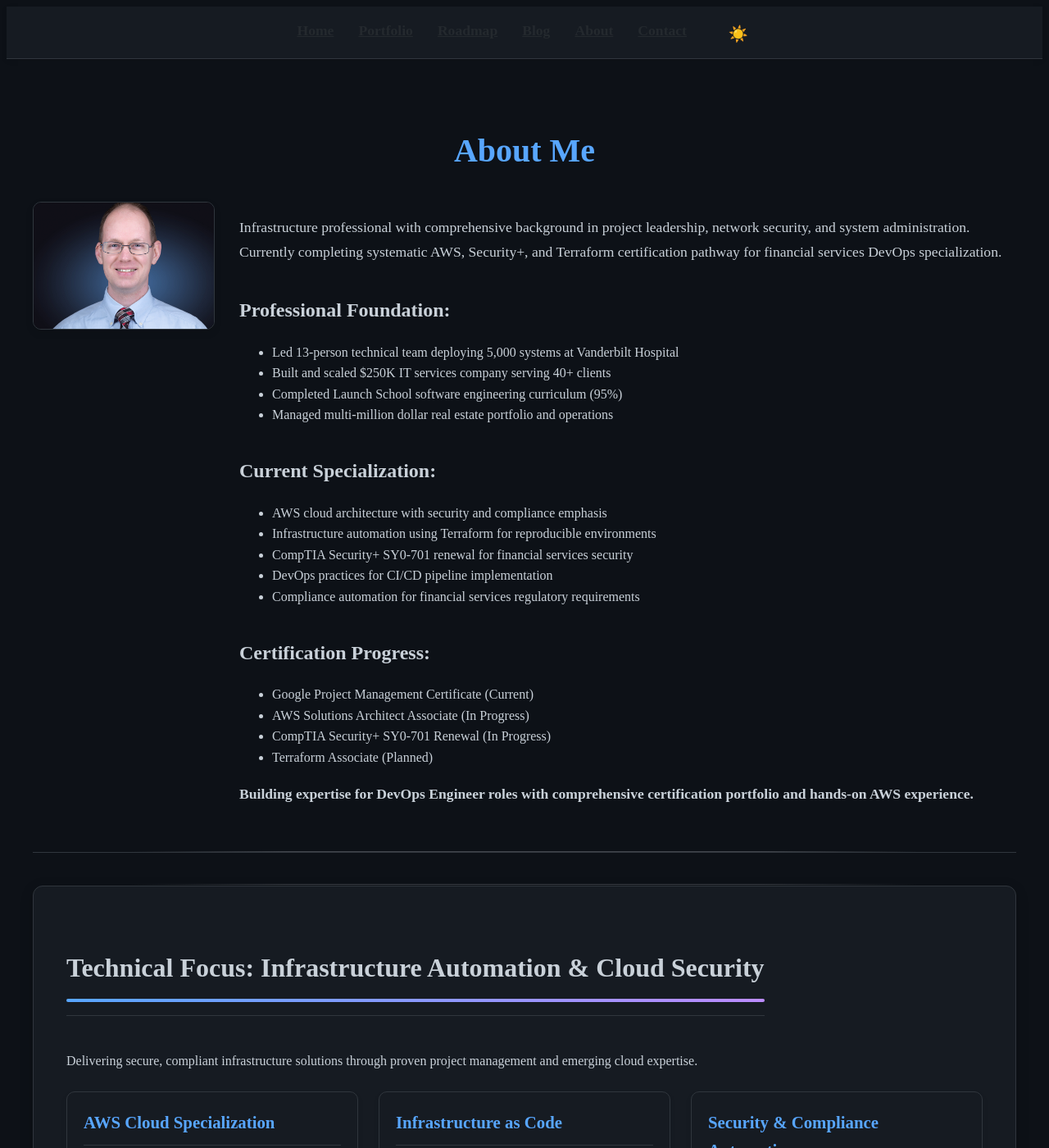
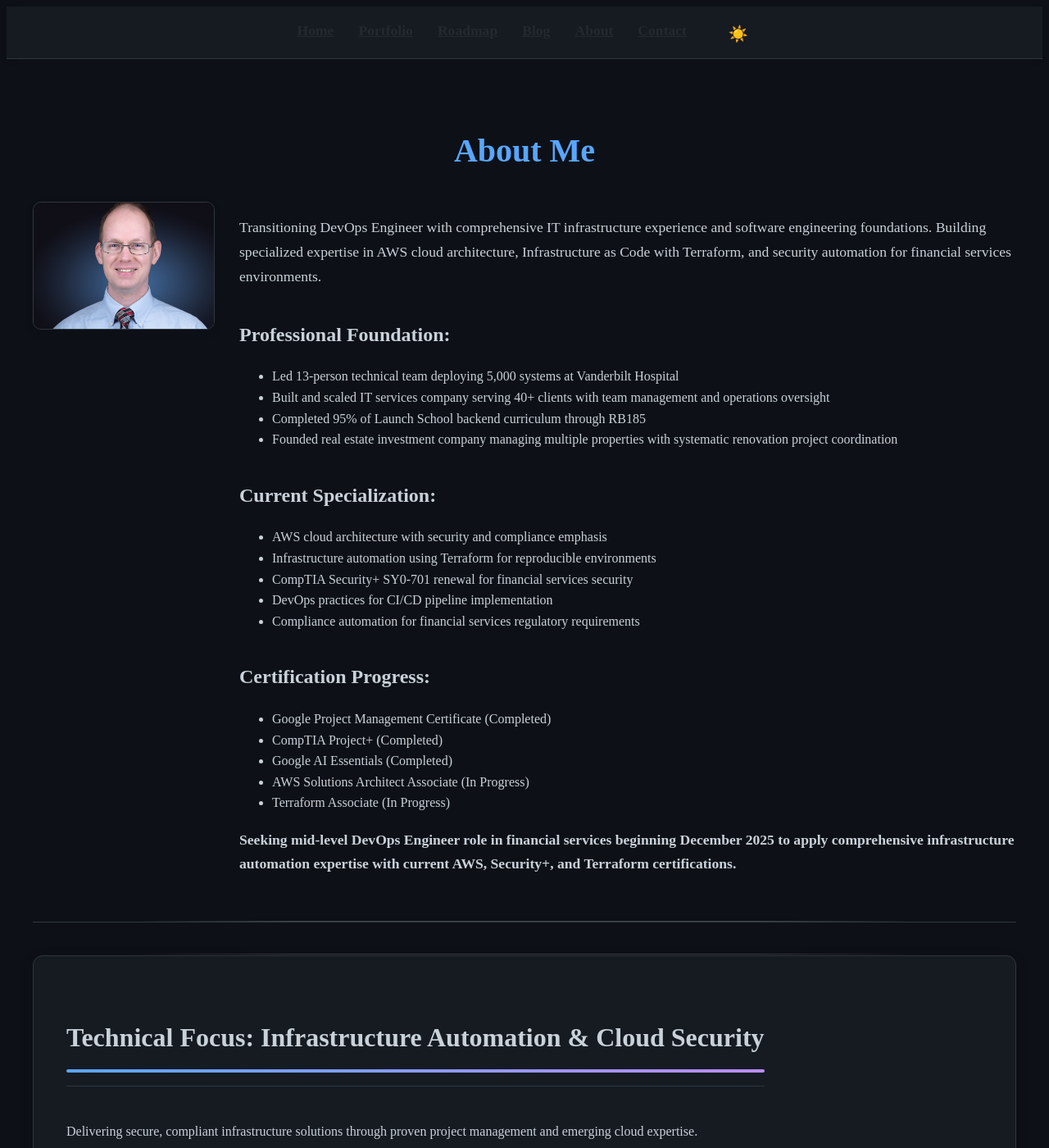
Before and after one commit to joshuamichaelhall/joshuamichaelhall.github.io, a Jekyll site: the page built from pages/about.md, in a window 1280 px wide and 1400 px high. Shown: the whole window at 82% size. Built offline with Jekyll 4.4.1, drawn with Linux system fonts in a browser that asks for light colours; nearby versions of some CDN libraries; some of the changed text lies outside the part shown.

Commit message:
Update about me

```diff
--- a/pages/about.md
+++ b/pages/about.md
@@ -11,14 +11,14 @@ permalink: /about/
     <img src="/assets/images/headshot.jpg" alt="Joshua Michael Hall" />
   </div>
   <div class="profile-summary">
-    <p>Infrastructure professional with comprehensive background in project leadership, network security, and system administration. Currently completing systematic AWS, Security+, and Terraform certification pathway for financial services DevOps specialization.</p>
+    <p>Transitioning DevOps Engineer with comprehensive IT infrastructure experience and software engineering foundations. Building specialized expertise in AWS cloud architecture, Infrastructure as Code with Terraform, and security automation for financial services environments.</p>
 
     <h3>Professional Foundation:</h3>
     <ul>
       <li>Led 13-person technical team deploying 5,000 systems at Vanderbilt Hospital</li>
-      <li>Built and scaled $250K IT services company serving 40+ clients</li>
-      <li>Completed Launch School software engineering curriculum (95%)</li>
-      <li>Managed multi-million dollar real estate portfolio and operations</li>
+      <li>Built and scaled IT services company serving 40+ clients with team management and operations oversight</li>
+      <li>Completed 95% of Launch School backend curriculum through RB185</li>
+      <li>Founded real estate investment company managing multiple properties with systematic renovation project coordination</li>
     </ul>
 
     <h3>Current Specialization:</h3>
@@ -32,13 +32,14 @@ permalink: /about/
 
     <h3>Certification Progress:</h3>
     <ul>
-      <li>Google Project Management Certificate (Current)</li>
+      <li>Google Project Management Certificate (Completed)</li>
+      <li>CompTIA Project+ (Completed)</li>
+      <li>Google AI Essentials (Completed)</li>
       <li>AWS Solutions Architect Associate (In Progress)</li>
-      <li>CompTIA Security+ SY0-701 Renewal (In Progress)</li>
-      <li>Terraform Associate (Planned)</li>
+      <li>Terraform Associate (In Progress)</li>
     </ul>
 
-    <p class="availability-notice"><strong>Building expertise for DevOps Engineer roles with comprehensive certification portfolio and hands-on AWS experience.</strong></p>
+    <p class="availability-notice"><strong>Seeking mid-level DevOps Engineer role in financial services beginning December 2025 to apply comprehensive infrastructure automation expertise with current AWS, Security+, and Terraform certifications.</strong></p>
   </div>
 </div>
 
@@ -60,7 +61,7 @@ permalink: /about/
     </div>
     <div class="expertise-item">
       <h3>Project Management Excellence</h3>
-      <p>Google Certified Project Manager with proven track record leading technical teams through complex deployments. Experience managing 13-person teams and delivering enterprise-scale projects on time and budget.</p>
+      <p>Google Certified Project Manager with CompTIA Project+ certification. Proven track record leading technical teams through complex deployments, including managing 13-person teams for 5,000-system hospital deployment at Vanderbilt University Hospital.</p>
     </div>
   </div>
 </div>
@@ -137,12 +138,14 @@ permalink: /about/
     <ul class="cert-list">
       <li><strong>Google Project Management Certificate</strong> - Comprehensive project management methodology and tools</li>
       <li><strong>CompTIA Project+</strong> - IT project management best practices and methodologies</li>
+      <li><strong>Google AI Essentials</strong> - AI fundamentals and practical applications</li>
     </ul>
 
     <h3>Currently Pursuing</h3>
     <ul class="cert-list in-progress">
-      <li><strong>AWS Solutions Architect Associate</strong> - In progress</li>
-      <li><strong>HashiCorp Terraform Associate</strong> - Planned</li>
+      <li><strong>AWS Solutions Architect Associate</strong> - In Progress</li>
+      <li><strong>CompTIA Security+ SY0-701</strong> - Renewal In Progress</li>
+      <li><strong>HashiCorp Terraform Associate</strong> - In Progress</li>
     </ul>
   </div>
 
```
Also changed, not shown: index.markdown (+33 -17 lines), Gemfile.lock (added).
